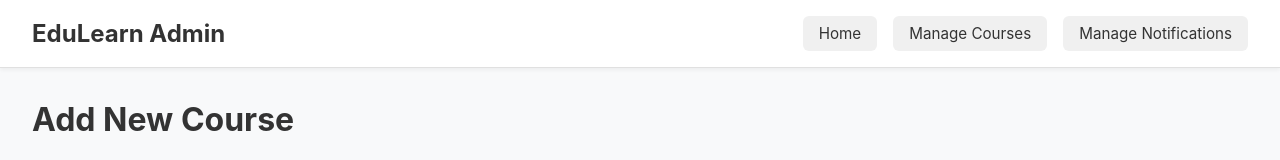
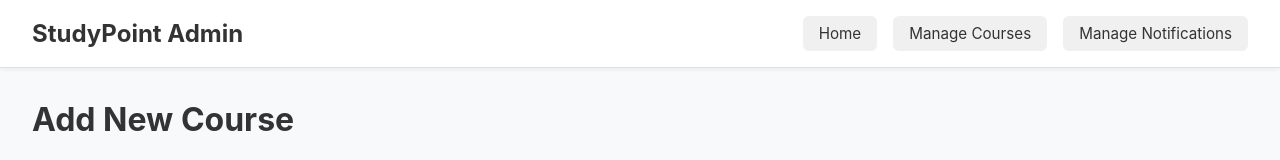
Before and after one commit to guru7262/Courses, a React (Vite) app in the folder Admin_Panel/: page /add-course in a window 1280 px wide. Shown: the top 160 px of the page. Built offline with nearby package versions, Linux system fonts and the light colour scheme; no server answers.

Commit message:
names changed

```diff
--- a/Admin_Panel/src/components/Navbar.tsx
+++ b/Admin_Panel/src/components/Navbar.tsx
@@ -11,7 +11,7 @@ export function Navbar({ hasUnsavedChanges = false }: NavbarProps) {
   return (
     <nav className="navbar">
       <Link to="/" className="navbar-brand">
-        EduLearn Admin
+        StudyPoint Admin
       </Link>
       <div className="navbar-links">
         {hasUnsavedChanges && (
```
Also changed, not shown: 1 other file (tests, documents, lock files or other folders).
